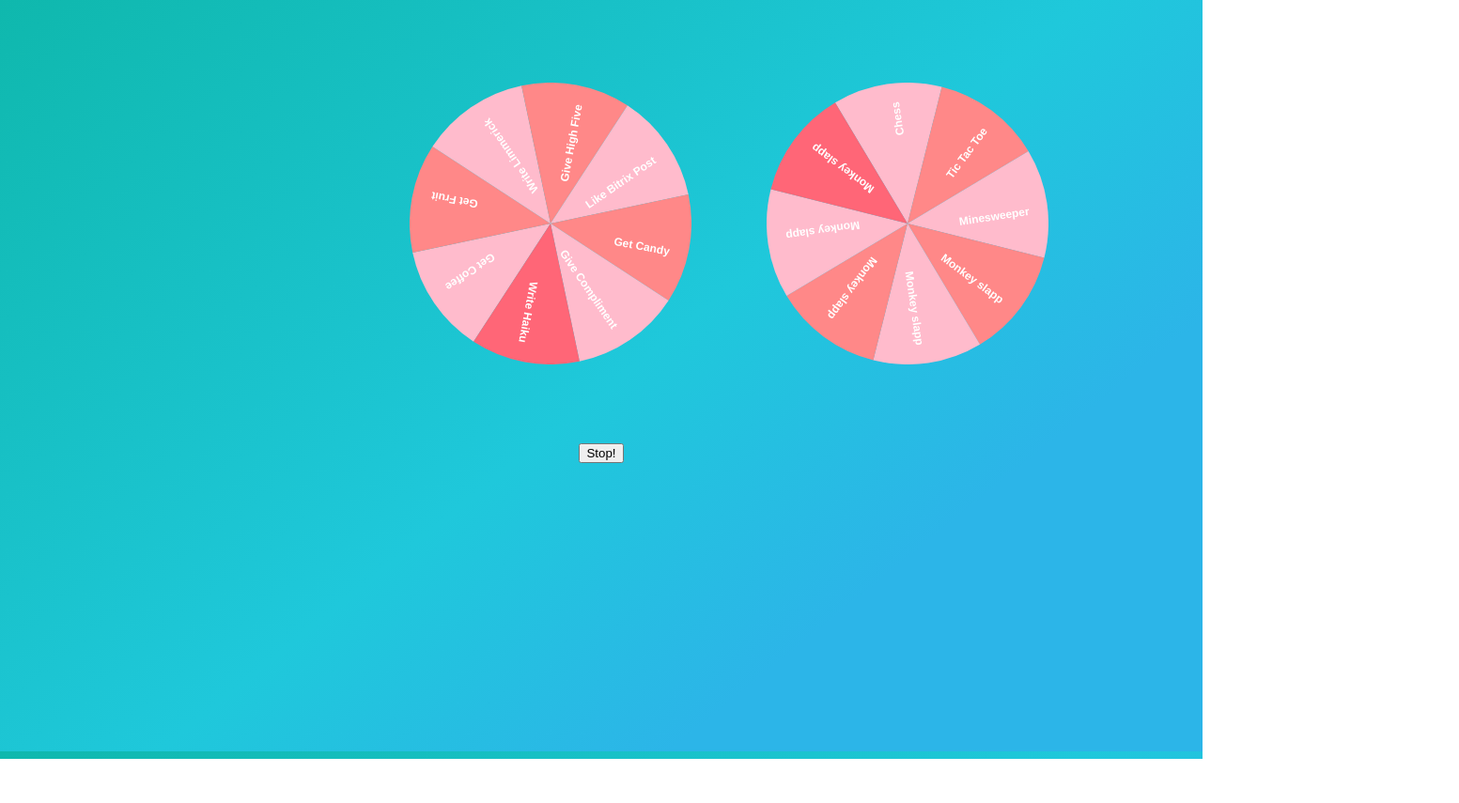
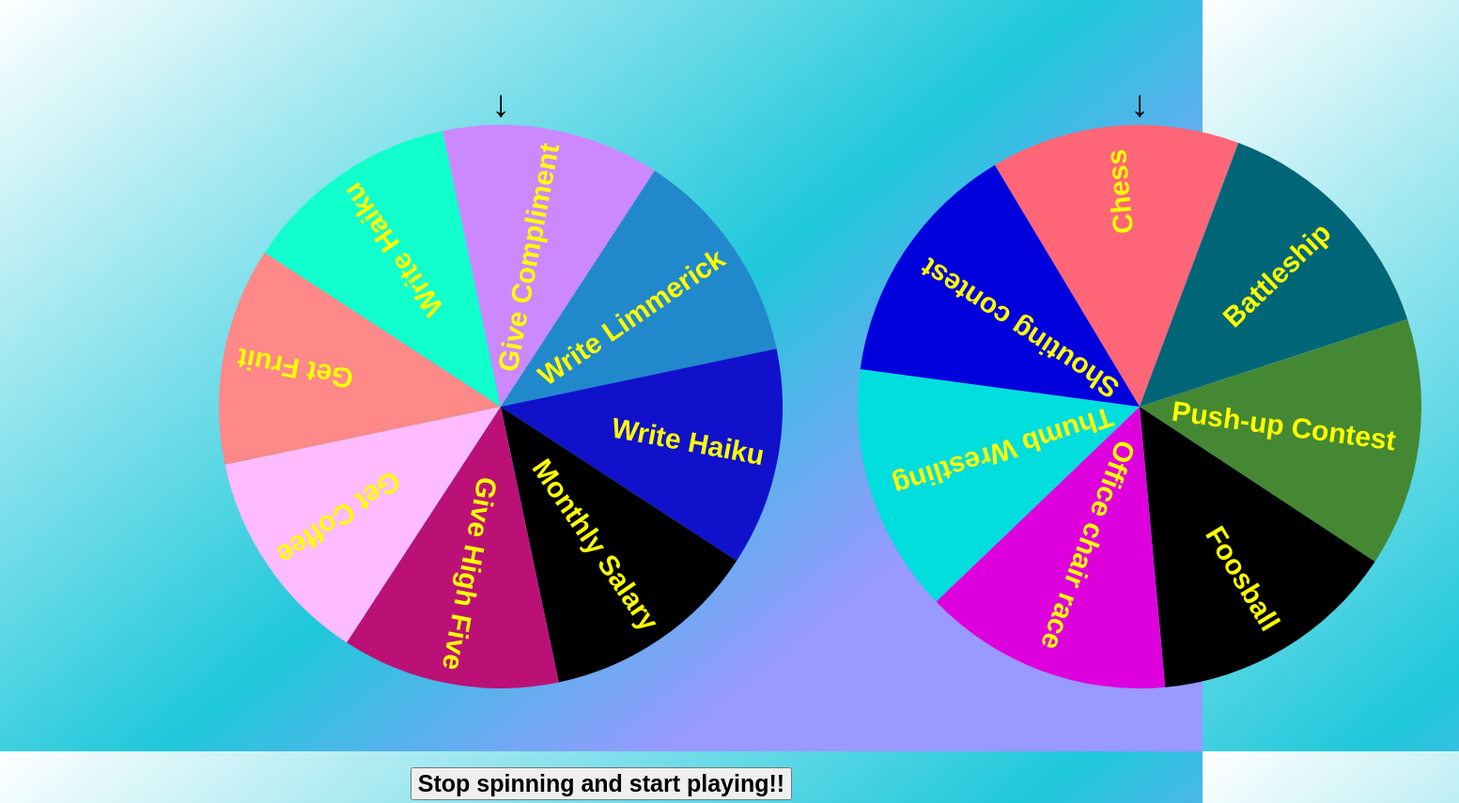
Before and after one commit to FreekDB/hackathon_teameffort, a browser extension: page quickTest/index.html in a window 1280 px wide. Shown: the top 855 px of the page at 94% size, 1553 px wide, since content can reach past the window. Before the commit the page ends 808 px from the top, so only its background shows below. Drawn offline with Linux system fonts and the light colour scheme.

Commit message:
Styling, captions, win detection, everything.

```diff
--- a/quickTest/index.html
+++ b/quickTest/index.html
@@ -3,45 +3,157 @@
   <head>
     <meta charset="utf-8">
 	<link rel="stylesheet" type="text/css" href="style.css">
-    <title>jPOT by Roko CB</title>
+    <title>TOPSPIN</title>
   </head>
   <body class="background">
 
 	<div class="gameContainer">
 		<div class="wheelsContainer">
 			<div id="wheel" class="aWheel" >
-				<canvas id="canvas" width="300" height="300"></canvas>
+				<div class="wheelArrow">
+					<div class="arrow">&#8595;</div>
+				</div>
+				<canvas id="canvas" width="600" height="600"></canvas>
 			</div>
 
 			<div id="wheel2" class="aWheel" >
-				<canvas id="canvas2" width="300" height="300"></canvas>
+				<div class="wheelArrow">
+					<div class="arrow">&#8595;</div>
+				</div>
+				<canvas id="canvas2" width="600" height="600"></canvas>
 			</div>
 
 		 </div>
 		 <div class="buttonContainer">
-			<button id="spin">Stop!</button>
+			<button id="spin">Stop spinning and start playing!!</button>
 		 </div>
+	</div>
+
+	<div id="resultContainer">
+		<div id="gameResult"></div>
+		<div id="rewardResult"></div>
 	</div>
 
 
  <script>
+ var rewards = [
+	{
+		label: "Get Coffee",
+		color: '#fbf',
+		description: "The loser will <strong>get a Coffee</strong> for the Winner!"
+	},
+	{
+		label: "Get Fruit",
+		color: '#f88',
+		description: "The loser will <strong>get a piece of Fruit</strong> for the Winner!"
+	},
+	{
+		label: "Write Haiku",
+		color: '#1fc',
+		description: "The loser will <strong>Write a Haiku</strong> for the Winner!"
+	},
+	{
+		label: "Give Compliment",
+		color: '#c8f',
+		description: "The loser will <strong>Give a Compliment</strong> to the Winner!"
+	},
+	{
+		label: "Write Limmerick",
+		color: '#28c',
+		description: "The loser will <strong>Write a Limmerick</strong> for the Winner!"
+	},
+	{
+		label: "Write Haiku",
+		color: '#11c',
+		description: "The loser will <strong>Write a Haiku</strong> for the Winner!"
+	},
+	{
+		label: "Monthly Salary",
+		color: '#000',
+		description: "The loser will <strong>pay his Monthly Salary</strong> to the Winner!"
+	},
+	{
+		label: "Give High Five",
+		color: '#b17',
+		description: "The loser will <strong>Give a High Five</strong> to the Winner!"
+	}
+ ];
+
+ var games = [
+	{
+		label: "Chess",
+		color: '#f67',
+		description: "Play a game of <strong>Chess</strong>. Go to https://lichess.org/setup/friend and create a game. You can both use the resulting link to play against each other."
+	},
+	{
+		label: "Battleship",
+		color: '#067',
+		description: "Play a game of <strong>Battleship</strong>. Go to http://en.battleship-game.org/ and create a game. You can both use the resulting link to play against each other."
+	},
+	{
+		label: "Push-up Contest",
+		color: '#483',
+		description: "Play a game of <strong>Push-up Contest</strong>. Go over to you collegues desk and start doing push ups."
+	},
+	{
+		label: "Foosball",
+		color: '#000',
+		description: "Play a game of <strong>Foosball</strong>. Go to the canteen already."
+	},
+	{
+		label: "Office chair race",
+		color: '#d0d',
+		description: "Play a game of <strong>Office chair race</strong>. Get another collegue to push you around. Literally."
+	},
+	{
+		label: "Thumb Wrestling",
+		color: '#0dd',
+		description: "Play a game of <strong>Thumb Wrestling</strong>."
+	},
+	{
+		label: "Shouting contest",
+		color: '#00d',
+		description: "Play a game of <strong>Shouting contest</strong>. Go get your decibel meter at the reception."
+	}
+ ];
+var gameLabels = [
+"Chess",
+"Tic Tac Toe",
+"Minesweeper",
+"Battleship",
+"Monkey slapp"
+];
+
+ var rewardResult;
+ var gameResult;
+function showResult() {
+	if(rewardResult && gameResult) {
+		console.log('Both results are in!');
+		setResultsVisible();
+	}
+};
+
+function setGame(value) {
+	gameResult = value;
+};
+
+function setReward(value) {
+	rewardResult = value;
+};
+
+function setResultsVisible() {
+		document.getElementById('gameResult').innerHTML = gameResult;
+		document.getElementById('rewardResult').innerHTML = rewardResult;
+		document.getElementById('resultContainer').style.visibility = 'visible';
+};
 
 function rand(min, max) {
   return Math.random() * (max - min) + min;
 }
 
 var color = ['#fbc','#f88','#fbc','#f88','#fbc','#f88', "#fbc", "#f67"];
-var label = [
-"Get Coffee",
-"Get Fruit",
-"Write Limmerick",
-"Give High Five",
-"Like Bitrix Post",
-"Get Candy",
-"Give Compliment",
-"Write Haiku",
-];
-var slices = color.length;
+
+var slices = rewards.length;
 var sliceDeg = 360/slices;
 var deg = rand(0, 360);
 var speed = 0;
@@ -70,17 +182,17 @@ function drawText(deg, text) {
   ctx.translate(center, center);
   ctx.rotate(deg2rad(deg));
   ctx.textAlign = "right";
-  ctx.fillStyle = "#fff";
-  ctx.font = 'bold 12px sans-serif';
-  ctx.fillText(text, 130, 10);
+  ctx.fillStyle = "#ff0";
+  ctx.font = 'bold 30px sans-serif';
+  ctx.fillText(text, 285, 10);
   ctx.restore();
 }
 
 function drawImg() {
   ctx.clearRect(0, 0, width, width);
   for(var i=0; i<slices; i++){
-    drawSlice(deg, color[i]);
-    drawText(deg+sliceDeg/2, label[i]);
+    drawSlice(deg, rewards[i].color);
+    drawText(deg+sliceDeg/2, rewards[i].label);
     deg += sliceDeg;
   }
 }
@@ -105,7 +217,9 @@ function drawImg() {
   if(lock && !speed){
     var ai = Math.floor(((360 - deg - 90) % 360) / sliceDeg); // deg 2 Array Index
     ai = (slices+ai)%slices; // Fix negative index
-    return alert("You got:\n"+ label[ai] ); // Get Array Item from end Degree
+	rewardResult = rewards[ai].description;
+	showResult();
+	return;
   }
 
   drawImg();
@@ -116,26 +230,12 @@ document.getElementById("spin").addEventListener("mousedown", function(){
   isStopped = true;
 }, false);
 
-</script>
-
-		<script>
-
 function rand(min, max) {
   return Math.random() * (max - min) + min;
 }
 
 var color2 = ['#fbc','#f88','#fbc','#f88','#fbc','#f88', "#fbc", "#f67"];
-var gameLabels = [
-"Chess",
-"Tic Tac Toe",
-"Minesweeper",
-"Monkey slapp",
-"Monkey slapp",
-"Monkey slapp",
-"Monkey slapp",
-"Monkey slapp"
-];
-var slices2 = color2.length;
+var slices2 = games.length;
 var sliceDeg2 = 360/slices2;
 var deg2 = rand(0, 360);
 var speed2 = 0;
@@ -164,17 +264,17 @@ function drawText2(deg2, text) {
   ctx2.translate(center2, center2);
   ctx2.rotate(deg2rad2(deg2));
   ctx2.textAlign = "right";
-  ctx2.fillStyle = "#fff";
-  ctx2.font = 'bold 12px sans-serif';
-  ctx2.fillText(text, 130, 10);
+  ctx2.fillStyle = "#ff0";
+  ctx2.font = 'bold 30px sans-serif';
+  ctx2.fillText(text, 275, 10);
   ctx2.restore();
 }
 
 function drawImg2() {
   ctx2.clearRect(0, 0, width2, width2);
   for(var i=0; i<slices2; i++){
-    drawSlice2(deg2, color2[i]);
-    drawText2(deg2+sliceDeg2/2, gameLabels[i]);
+    drawSlice2(deg2, games[i].color);
+    drawText2(deg2+sliceDeg2/2, games[i].label);
     deg2 += sliceDeg2;
   }
 }
@@ -199,7 +299,9 @@ function drawImg2() {
   if(lock2 && !speed2){
     var ai2 = Math.floor(((360 - deg2 - 90) % 360) / sliceDeg2); // deg2 2 Array Index
     ai2 = (slices2+ai2)%slices2; // Fix negative index
-    return alert("You got:\n"+ gameLabels[ai2] ); // Get Array Item from end Degree
+	gameResult = games[ai2].description;
+	showResult();
+	return;
   }
 
   drawImg2();
--- a/quickTest/style.css
+++ b/quickTest/style.css
@@ -1,20 +1,28 @@
 body, html{
-	height: 100%
+	height: 100%;
 }
 
 .background {
-	background: linear-gradient(141deg, #0fb8ad 0%, #1fc8db 51%, #2cb5e8 75%);
+	height: 100%;
+	background: linear-gradient(141deg, #ffffff 0%, #1fc8db 51%, #9999FF 75%);
 }
 
 .gameContainer {
     margin: auto;
-    width: 45%;
+    width: 77%;
 }
 
 .wheelsContainer {
 	text-align: center;
     display: flex;
 	padding: 40px;
+}
+
+.wheelArrow {
+	font-family: sans-serif;
+	text-align: center;
+	font-size: 40px;
+	font-weight: bold;
 }
 
 .aWheel {
@@ -24,3 +32,28 @@ body, html{
 .buttonContainer {
 	text-align: center;
 }
+
+.buttonContainer button {
+	text-align: center;
+	font-size: 25px;
+	font-weight: bold;
+}
+
+#resultContainer {
+    visibility: hidden;
+	padding: 30px;
+	text-align: center;
+	font-family: sans-serif;
+	font-weight: bold;
+	font-size: 25px;
+}
+
+strong {
+ 	font-weight: bold;
+	font-size: 50px;
+}
+
+#rewardResult {
+	padding: 20px;
+	font-size: 30px;
+}
```
